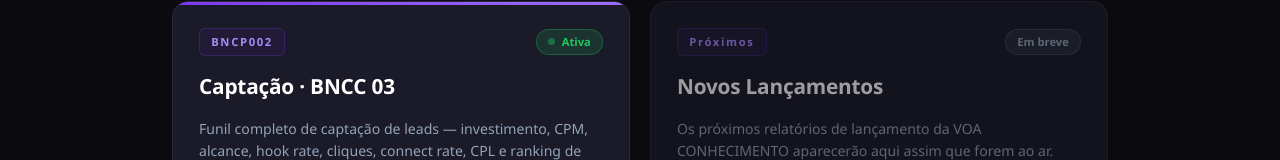
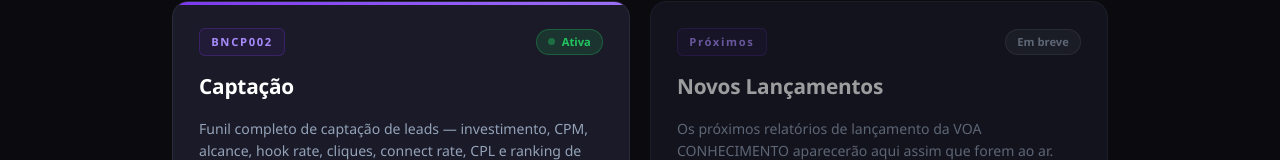
Before and after one commit to britomidiascompany-stack/voa-conhecimento, a plain HTML site: page index.html in a window 1280 px wide. Shown: the part 388-548 px from the top of the page. Drawn offline with Linux system fonts and the light colour scheme.

Commit message:
fix: corrige nome do lançamento no card (BNCP002, não BNCC 03)

```diff
--- a/index.html
+++ b/index.html
@@ -246,7 +246,7 @@
           <span class="card-code">BNCP002</span>
           <span class="status on"><span class="dot"></span> Ativa</span>
         </div>
-        <h2>Captação · BNCC 03</h2>
+        <h2>Captação</h2>
         <div class="desc">Funil completo de captação de leads — investimento, CPM, alcance, hook rate, cliques, connect rate, CPL e ranking de criativos.</div>
         <div class="tags">
           <span class="tag">Funil de Captação</span>
```
